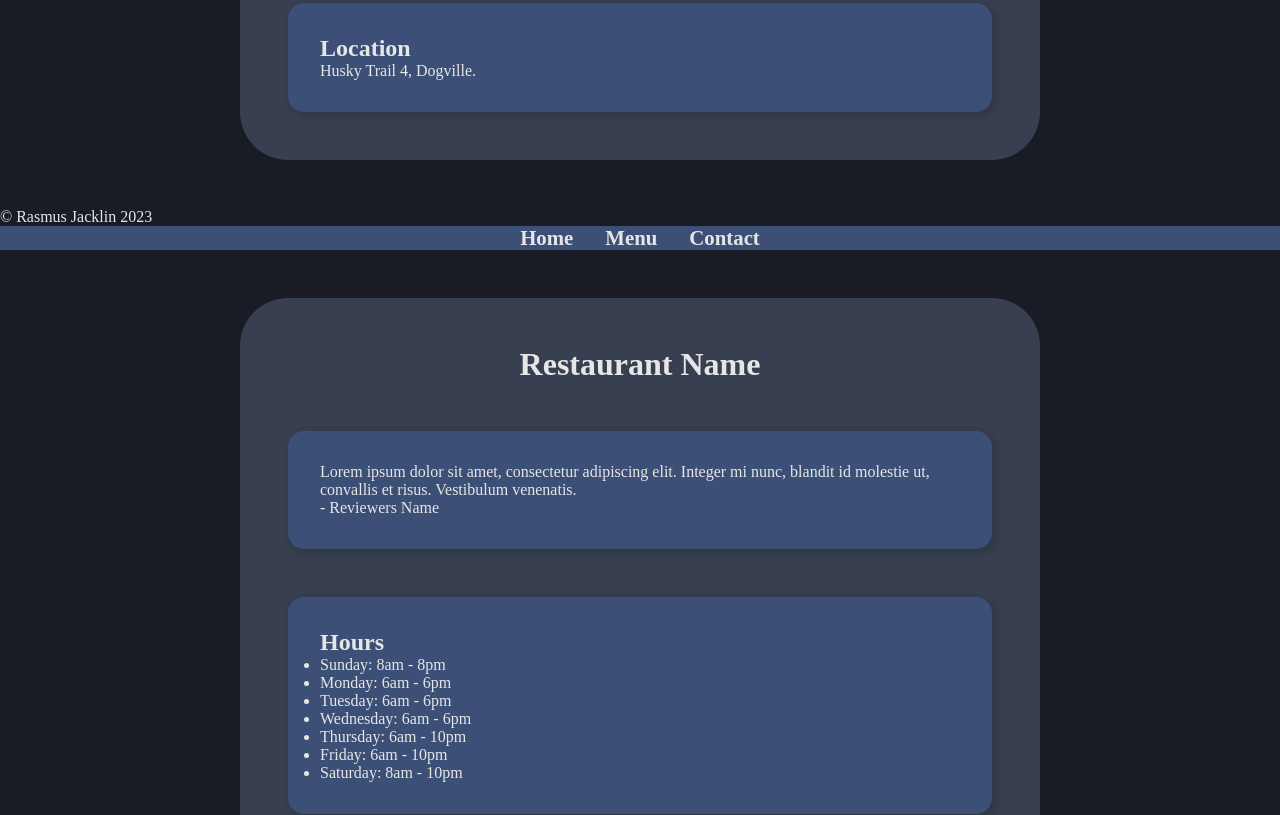
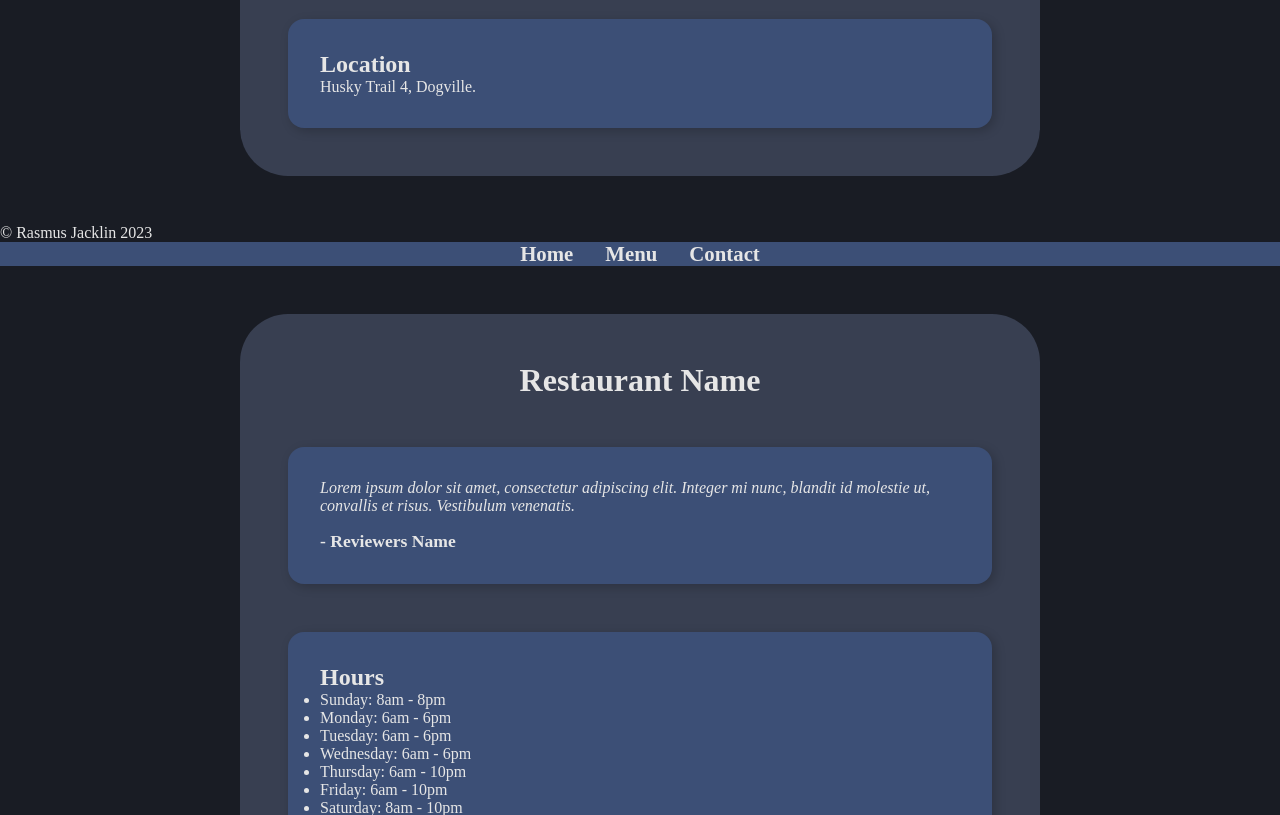
Before and after one commit to 02rasjac/restaurant-page, a website built with webpack: page dist/index.html in a window 1280 px wide. Shown: the part 633-1448 px from the top of the page. Built offline with nearby package versions, Linux system fonts and the light colour scheme.

Commit message:
Style quote

```diff
--- a/src/index.scss
+++ b/src/index.scss
@@ -59,4 +59,14 @@ main {
     border-radius: 1rem;
     box-shadow: 3px 3px 11px 0px rgba($color: #000000, $alpha: 0.2);
   }
+
+  blockquote {
+    margin-bottom: 1rem;
+    font-style: italic;
+  }
+
+  figcaption {
+    font-weight: bold;
+    font-size: 1.1rem;
+  }
 }
```
